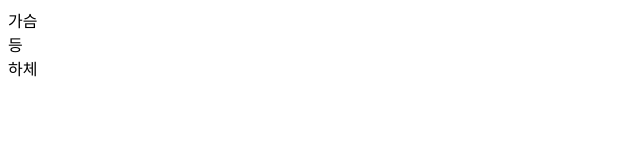
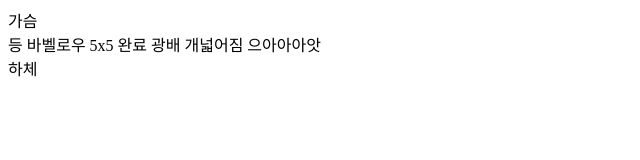
Before and after one commit to Parktaehoon1/web, a plain HTML site: page index.html in a window 1280 px wide. Shown: the whole page, without its empty margins (0-640 px from the left). Drawn offline with Linux system fonts and the light colour scheme.

Commit message:
등운동완료

```diff
--- a/index.html
+++ b/index.html
@@ -9,7 +9,10 @@
 <body>
 	<div class="wrap">
 		<header class="header">가슴</header>
-		<div class="main">등</div>
+		<div class="main">
+			등
+			바벨로우 5x5 완료 광배 개넓어짐 으아아아앗
+		</div>
 		<footer>하체</footer>
 	</div>
 </body>
```
